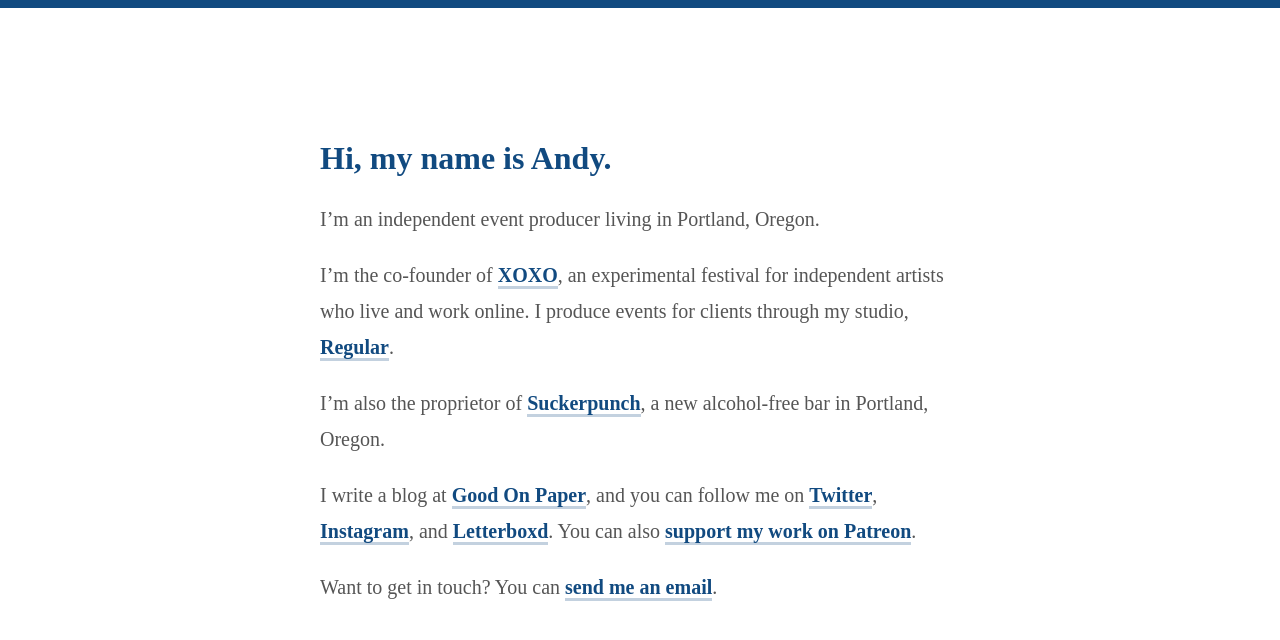
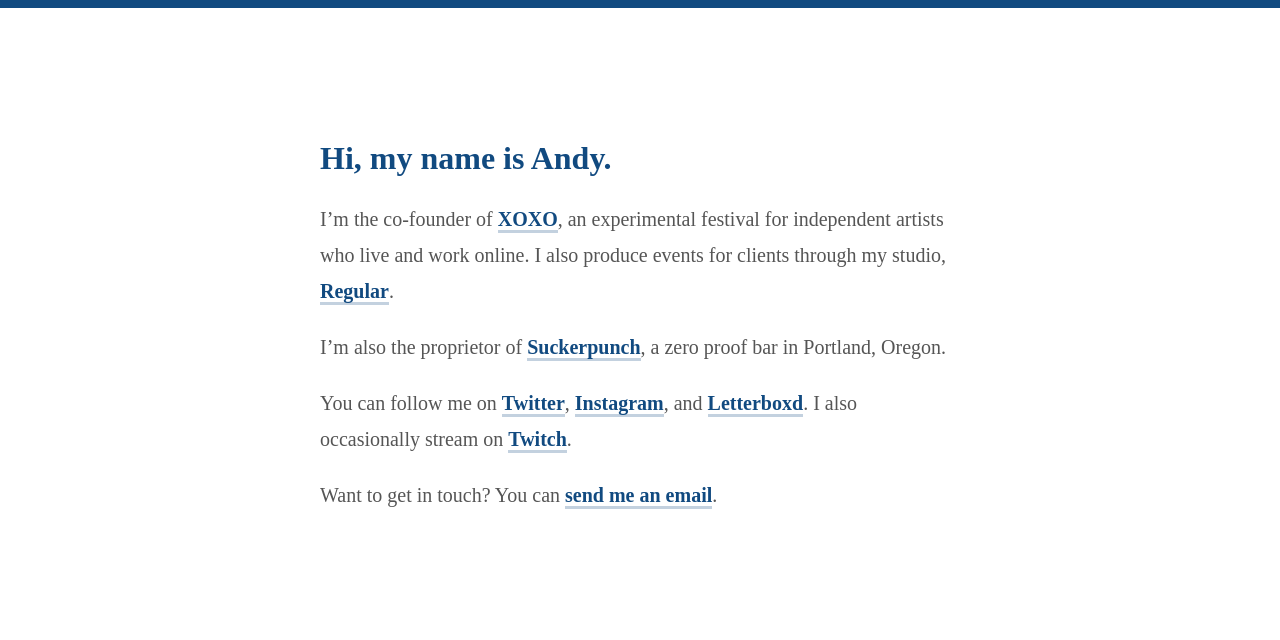
Before and after one commit to andymcmillan/andymcmillan, a Jekyll site: the page built from index.md, in a window 1280 px wide. Shown: the top 640 px of the page. Built offline with Jekyll 4.4.1, drawn with Linux system fonts in a browser that asks for light colours.

Commit message:
Update index.md

```diff
--- a/index.md
+++ b/index.md
@@ -5,12 +5,10 @@
 
 # Hi, my name is Andy.
 
-I'm an independent event producer living in Portland, Oregon.
+I'm the co-founder of [XOXO](https://xoxofest.com), an experimental festival for independent artists who live and work online. I also produce events for clients through my studio, [Regular](http://regular.events).
 
-I'm the co-founder of [XOXO](https://xoxofest.com), an experimental festival for independent artists who live and work online. I produce events for clients through my studio, [Regular](http://regular.events).
+I’m also the proprietor of [Suckerpunch](https://suckerpunch.bar), a zero proof bar in Portland, Oregon.
 
-I’m also the proprietor of [Suckerpunch](https://suckerpunch.bar), a new alcohol-free bar in Portland, Oregon.
-
-I write a blog at [Good On Paper](https://goodonpaper.com), and you can follow me on [Twitter](https://twitter.com/andymcmillan), [Instagram](https://instagram.com/goodonpaper), and [Letterboxd](https://letterboxd.com/andymcmillan). You can also [support my work on Patreon](http://patreon.com/andymcmillan).
+You can follow me on [Twitter](https://twitter.com/andymcmillan), [Instagram](https://instagram.com/goodonpaper), and [Letterboxd](https://letterboxd.com/andymcmillan). I also occasionally stream on [Twitch](https://twitch.tv/andymcmillan).
 
 Want to get in touch? You can [send me an email](mailto:hi@andymcmillan.com).
```
